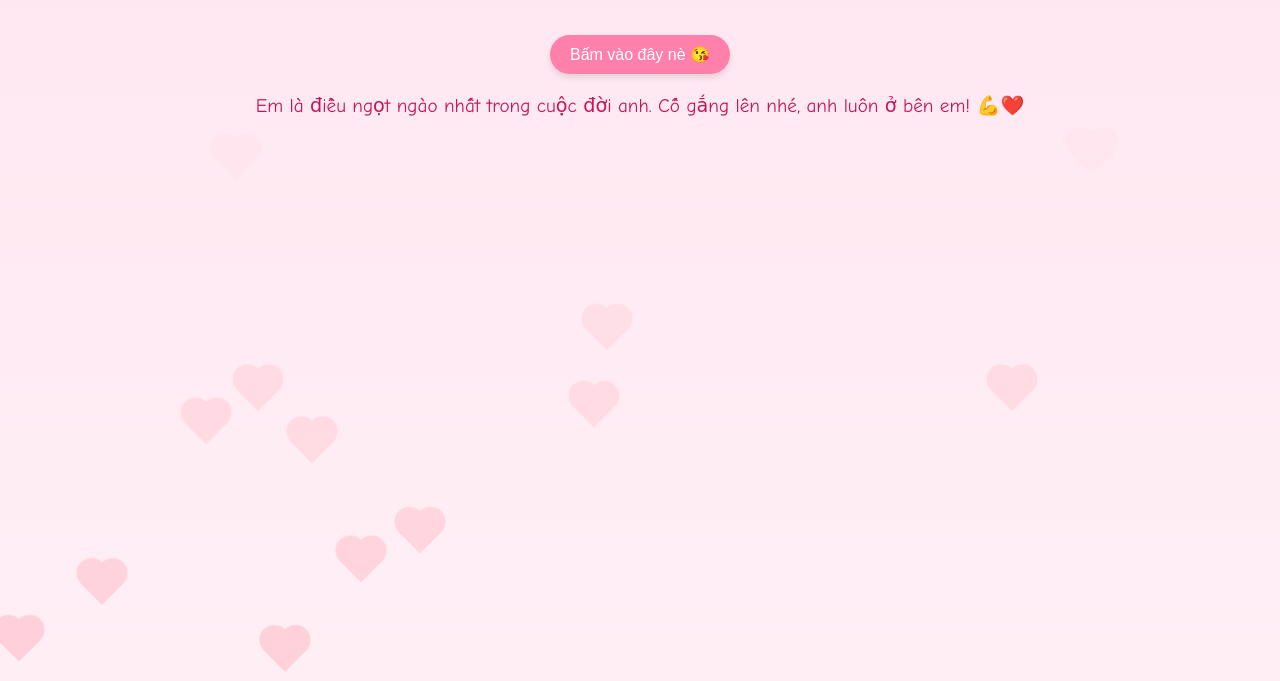
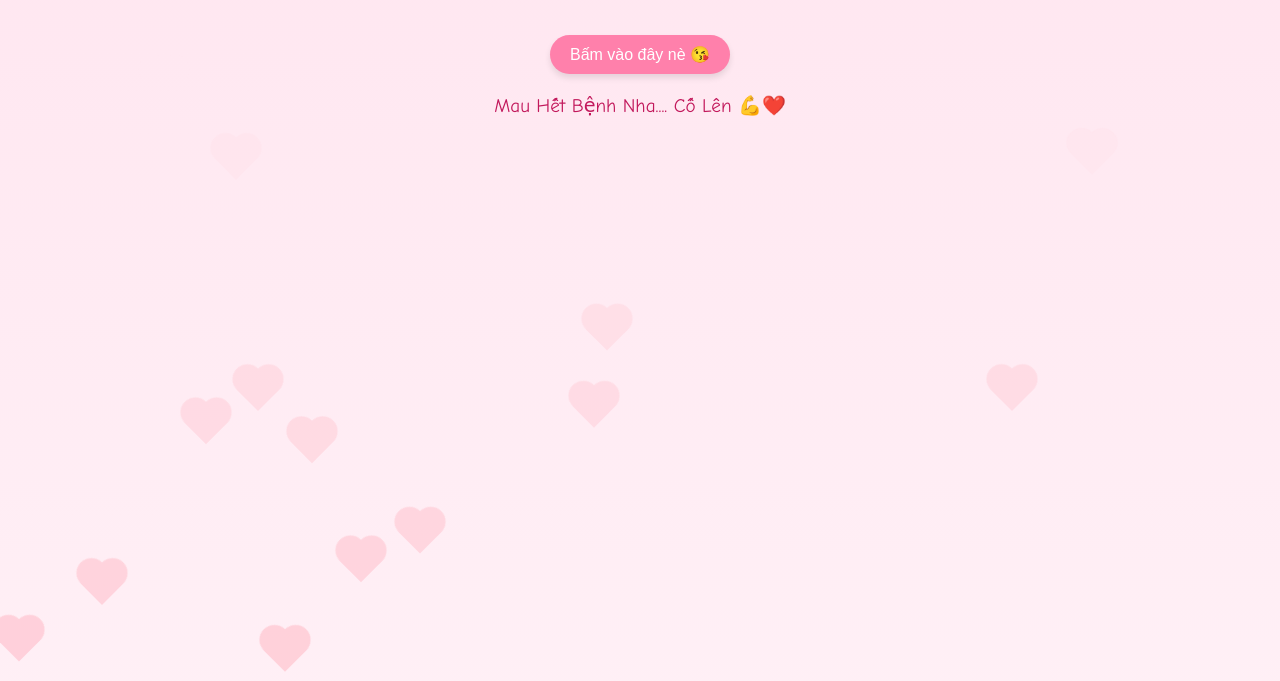
Before and after one commit to BeYeu-PhuBa/BeYeu, a plain HTML site: page index.html in a window 1280 px wide. Both pictures are taken after a click on the button "Bấm vào đây nè 😘". Shown: the part 119-800 px from the top of the page. Drawn offline with Linux system fonts and the light colour scheme.

Commit message:
Update index.html

```diff
--- a/index.html
+++ b/index.html
@@ -90,7 +90,7 @@
 <body>
   <h1>Gửi đến người anh yêu 💕</h1>
   <button onclick="showMessage()">Bấm vào đây nè 😘</button>
-  <p id="message">Em là điều ngọt ngào nhất trong cuộc đời anh. Cố gắng lên nhé, anh luôn ở bên em! 💪❤️</p>
+  <p id="message">Mau Hết Bệnh Nha.... Cố Lên 💪❤️</p>
 
   <script>
     function createHeart() {
```
